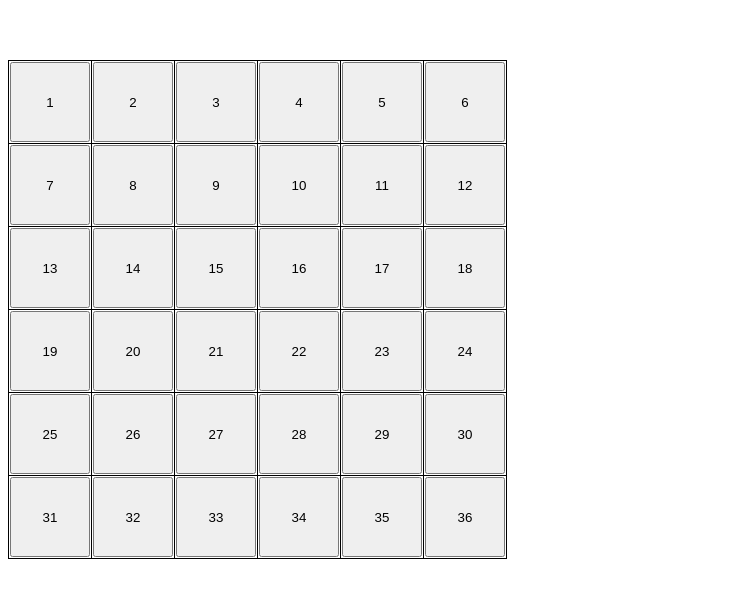
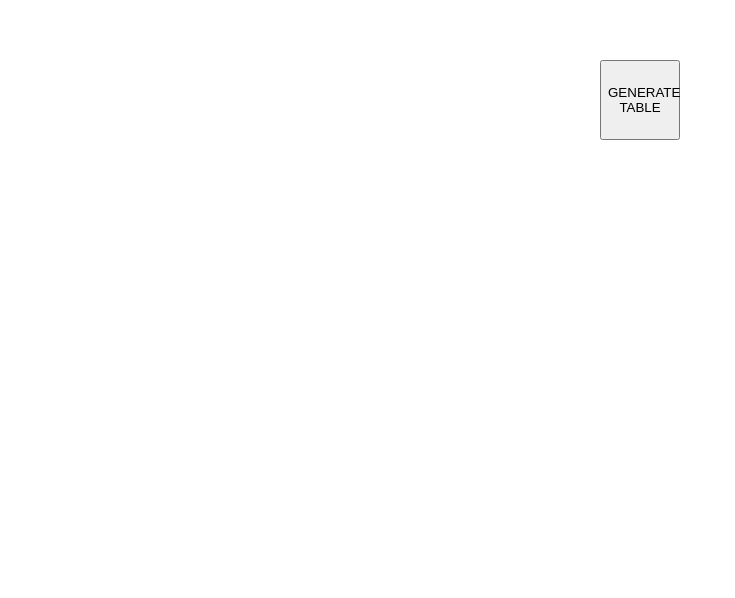
Before and after one commit to ceo991/Grid-Example, a Vue app: page / in a window 1280 px wide. Shown: the top 598 px of the page, without its empty margins (0-735 px from the left). Built offline with nearby package versions, Linux system fonts and the light colour scheme.

Commit message:
Changes made

```diff
--- a/src/components/HelloWorld.vue
+++ b/src/components/HelloWorld.vue
@@ -1,6 +1,6 @@
 <template>
   <div class="hello">
-    <!--<button style="height:80px; width:80px;" @click="addTableElement()">GENERATE TABLE</button>-->
+    <button style="height:80px; width:80px;" @click="addTableElement()">GENERATE TABLE</button>
     <table>
       <tr v-for="ir in rows" :key="ir" style="height:80px" >
         <td v-for="ic in columns" :key="ic" style="width:80px" :id="convertToIndex(ic,ir)"><button style="height:80px; width:80px;">{{convertToIndex(ic,ir)}}</button></td>
@@ -17,20 +17,27 @@ export default {
     return {
       rows:[],
       columns:[],
-      trIndex: 6,
-      tdIndex: 6,
+      trIndex: 3,
+      tdIndex: 3,
       ir:0,
-      ic:0
+      ic:0,
+      tableGenerated: false
     }
   },
   methods: {
     addTableElement(){
 
-      for(this.ir = 1; this.ir <= this.trIndex; this.ir++) {
-        this.rows.push(this.ir);
-      }
-      for(this.ic = 1; this.ic <= this.tdIndex; this.ic++) {
-        this.columns.push(this.ic);
+      if(!this.tableGenerated){
+
+        for(this.ir = 1; this.ir <= this.trIndex; this.ir++) {
+          this.rows.push(this.ir);
+        }
+        for(this.ic = 1; this.ic <= this.tdIndex; this.ic++) {
+          this.columns.push(this.ic);
+        }
+        this.tableGenerated = true;
+      }else{
+        alert("Table already generated !");
       }
     },
     convertToIndex(num1, num2){
@@ -43,9 +50,9 @@ export default {
       return num1;
     }
   },
-  mounted () {
+  /*mounted () {
     this.addTableElement();
-  }
+  }*/
 };
 </script>
 
```
